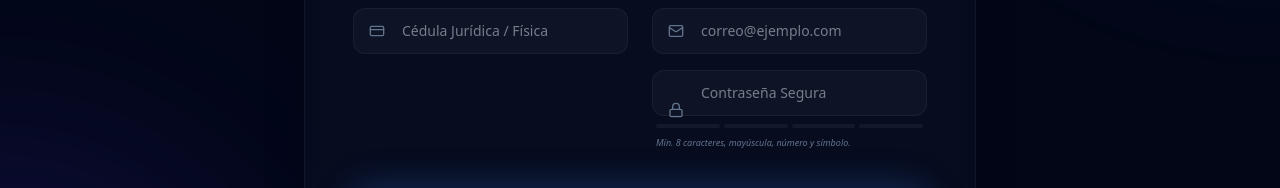
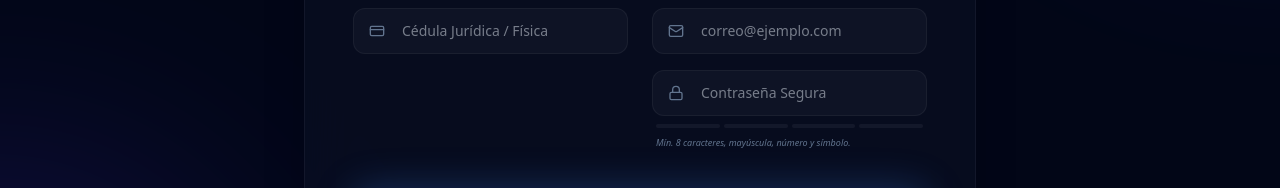
Before and after one commit to eddiemorac-glitch/Hacienda-Core, a Next.js app: page /register in a window 1280 px wide. Shown: the part 392-580 px from the top of the page. Built offline with nearby package versions, Linux system fonts and the light colour scheme; no server answers.

Commit message:
fix(ui): vertically align password lock icon in register form

```diff
--- a/app/register/page.tsx
+++ b/app/register/page.tsx
@@ -156,7 +156,8 @@ export default function RegisterPage() {
                                     className="modern-input pl-12"
                                 />
                             </div>
-                            <div className="relative group/pass">
+                            <div className="group/pass">
+                                <div className="relative">
                                     <Lock className="absolute left-4 top-1/2 -translate-y-1/2 w-4 h-4 text-slate-500 group-focus-within/pass:text-primary transition-colors" />
                                     <input
                                         required
@@ -166,6 +167,7 @@ export default function RegisterPage() {
                                         onChange={e => setFormData({ ...formData, password: e.target.value })}
                                         className="modern-input pl-12"
                                     />
+                                </div>
                                 {/* Password Strength Visualizer */}
                                 <div className="mt-2 flex gap-1 px-1">
                                     {[1, 2, 3, 4].map((step) => {
```
Lines whose indentation alone changed are shown as unchanged.
